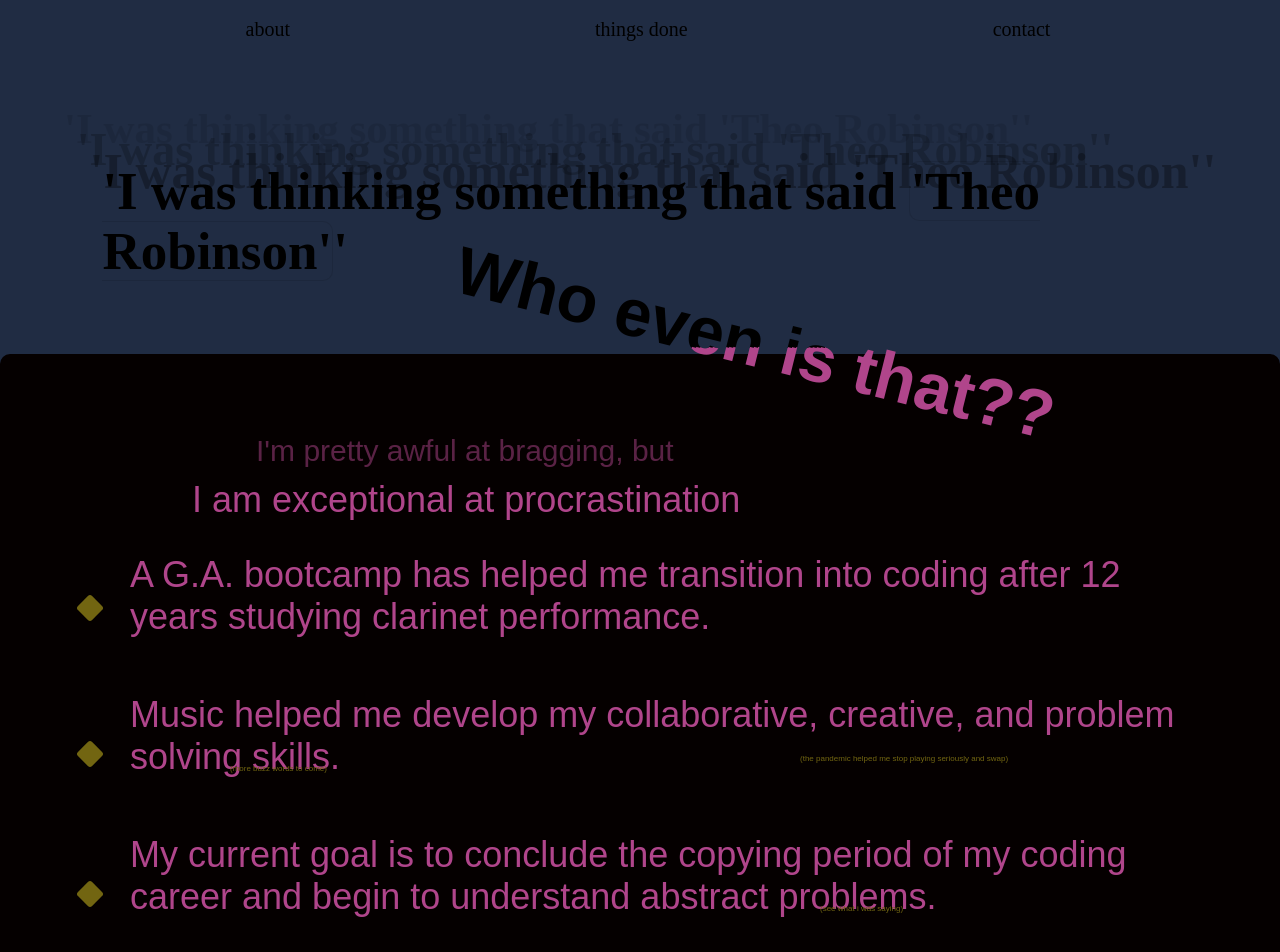
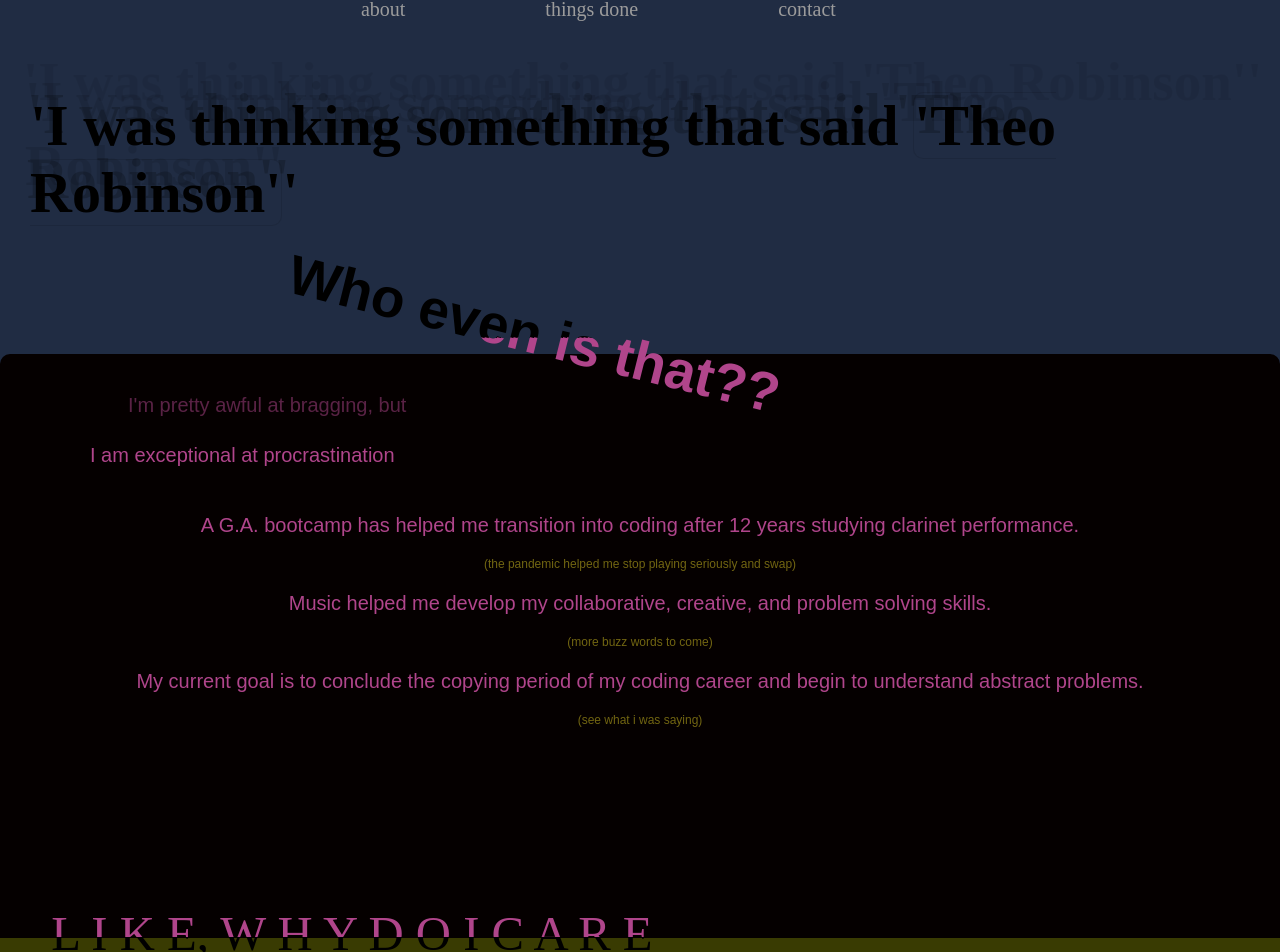
Before and after one commit to tbfrobinson/portfolio.v1, a Next.js app: page / in a window 1280 px wide. Shown: the part 270-1222 px from the top of the page. Built offline with nearby package versions, Linux system fonts and the light colour scheme; a web font is replaced by a local one.

Commit message:
more responsive design attempts

```diff
--- a/src/styles/Home.module.css
+++ b/src/styles/Home.module.css
@@ -120,12 +120,15 @@
   }
   .nav_item {
     list-style: none;
-    color: black;
+    color: rgb(155, 155, 155);
     font-size: 20px;
     margin: 0 30px;
     padding: 10px;
     border-radius: 10px;
   }
+  .nav_item:hover {
+    color: blue;
+  };
   .thinking_box{
     margin-top: -40px;
     height: 100px;
@@ -634,10 +637,18 @@
     height: 84vh;
   }
 }
-@media screen and (min-width: 575px) {
+@media screen and (min-width: 500px) {
   .animation_div {
     position: absolute;
     height: 250px;
+  }
+  .navBar {
+    margin: 0 auto; margin-top: 240px;
+    margin-left: 8%;
+  }
+  .nav_item {
+    font-size: 20px;
+    margin: 0 40px;
   }
   .real_title {
     left: 50%;
@@ -649,14 +660,98 @@
   .smaller_name {
     font-size: 20px;
   }
+  .thinking_negative_1{
+    color: rgba(0, 0, 0, .07);
+    margin-top: 80px;
+    left: 23px;
+    position: absolute;
+    font-size: 31px;
+  }
+  .thinking0{
+    margin-top: 84px;
+    color: rgba(0, 0, 0, .1);
+    position: absolute;
+    font-size: 31px;
+    left: 25px;
+
+  }
+  .thinking1{
+    color: rgba(0, 0, 0, .2);
+    position: absolute;
+    margin-top: 87px;
+    left: 27px;
+    font-size: 32px;
+  }
+  .thinking2{
+    margin-top: 90px;
+    left: 30px;
+    position: absolute;
+    font-size: 34px;
+  }
   .about_div{
-    margin-top: 60vh;
+    margin-top: 65vh;
+    height: 180vh;
   }
   .who_text {
     font-size: 35px;
     left: 22%;
-    top: -6.2%;
+    top: -3.4%;
   }
+  .projects_div {
+    margin-top: 150vh;
+    text-align: center;
+    height: 190vh;
+  }
+  .why {
+    position: absolute;
+    font-size: 28.7px;
+    margin: 0 auto;
+    margin-left: 14%;
+  }
+  .contact_div {
+    margin-top: 460vh;
+    width: 100%;
+    height: 90vh;
+  }
+  .github {
+    position: absolute;
+    left: 12%;
+  }
+  .linkedin {
+    position: absolute;
+    left: 38%;
+  }
+
+}
+@media screen and (min-width: 650px) {
+  .navBar {
+    width: 66vw;
+    margin-left: 10%;
+  }
+  .about_div {
+    margin-top: 68vh;
+    height: 113vh;
+  }
+  .nav_item {
+    font-size: 20px;
+    margin: 0 60px;
+  }
+  .who_text{
+    font-size: 48px;
+    top: -7.4%;
+  }
+  .why {
+    position: absolute;
+    font-size: 48.7px;
+    margin: 0 auto;
+    margin-left: 4%;
+    top: -32px;
+    background: linear-gradient(180deg, rgb(176, 69, 139) 55%, black 46%);
+    background-clip: text;
+    -webkit-background-clip: text;
+    -webkit-text-fill-color: transparent;
+  }
+
 }
 @media screen and (min-width: 820px) {
   .thinking_negative_1{
@@ -698,7 +793,7 @@
     font-size: 58px;
   }
   .about_div{
-    margin-top: 74vh;
+    margin-top: 84vh;
   }
   .about {
     color: rgb(176, 69, 139);
@@ -716,18 +811,18 @@
 @media screen and (min-width: 1024px) {
   .thinking_negative_1{
     font-size: 55px;
-    top: 40%;
+    top: 30%;
   }
   .thinking0{
     font-size: 56px;
-    top: 42%;
+    top: 32%;
   }
   .thinking1{
     font-size: 57px;
-    top: 43%;
+    top: 33%;
   }
   .thinking2{
-    top: 44%;
+    top: 34%;
     font-size: 58px;
   }
   .who_text {
@@ -735,12 +830,41 @@
     top: -9.8%
   }
   .about_div{
+    display: block;
     margin-top: 77vh;
+  }
+  .about {
+    position: absolute;
+    top: -30px;
+  }
+  .about1 {
+    position: absolute;
+    left: 90px;
+    top: 90px;
+  }
+  .about2 {
+    margin-top: 160px;
+    color: rgb(176, 69, 139);
+    font-size: 20px;
+  }
+  .about3 {
+    color: rgb(176, 69, 139);
+    font-size: 20px;
+  }
+  .about4 {
+    color: rgb(176, 69, 139);
+    font-size: 20px;
   }
 
 
+
 }
-@media screen and (min-width: 1150px) {
+@media screen and (min-width: 1300px) {
+  .about1 {
+    left: 55%;
+}
+}
+@media screen and (min-width: 1512px) {
   .app1 {
     display: flex;
     flex-direction: column;
@@ -1028,7 +1152,7 @@
     z-index: 1;
     font-size: 70px;
     top: -45px;
-    left: 10%;
+    left: 8%;
     background: linear-gradient(180deg, rgb(176, 69, 139) 55%, black 46%);
     background-clip: text;
     -webkit-background-clip: text;
@@ -1268,14 +1392,14 @@
     position: absolute;
     height: 130px;
     width: 130px;
-    right: 470px;
+    left: 50%;
     bottom: 190px;
   }
   .linkedin {
     position: absolute;
     height: 130px;
     width: 130px;
-    right: 650px;
+    left: 61.5%;
     bottom: 190px;
   }
   .footer {
```
